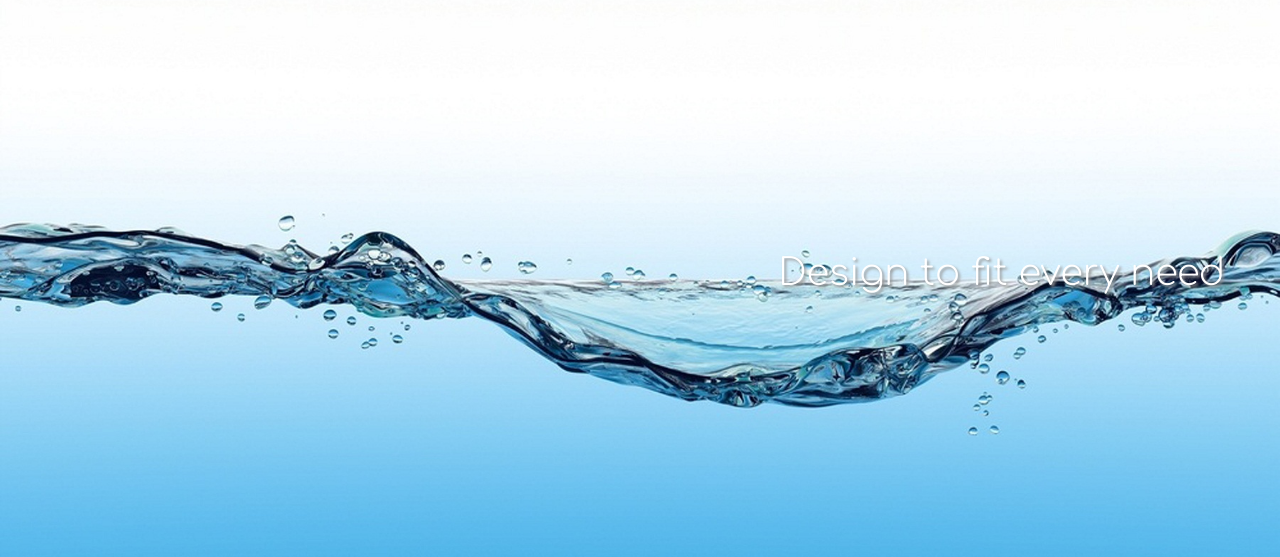
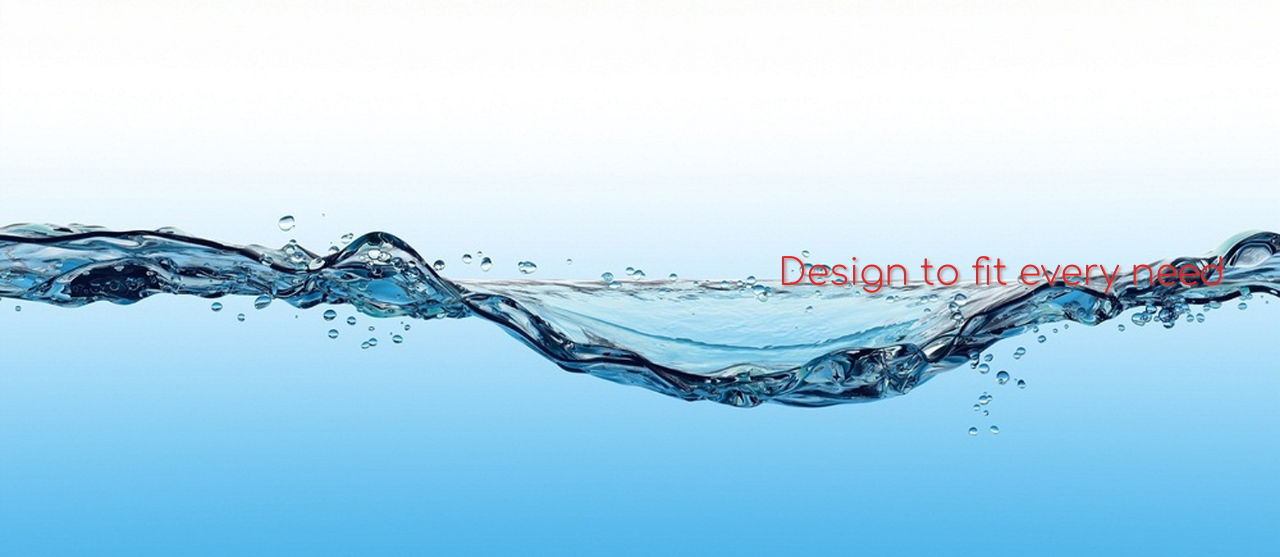
Before and after one commit to Zurc/machi, a PHP site: page / in a window 1280 px wide. Shown: the part 72-629 px from the top of the page. Run offline with PHP 8.4, Linux system fonts and the light colour scheme; some web fonts are replaced.

Commit message:
cambio color letra home

```diff
--- a/css/style.css
+++ b/css/style.css
@@ -192,7 +192,7 @@ nav a {
 }
 
 .welcome h2 {
-		color: #fff;
+		color: #e22728;
 		text-shadow: 2px 2px 3px rgba(150, 150, 150, 1);
 }
 
```
